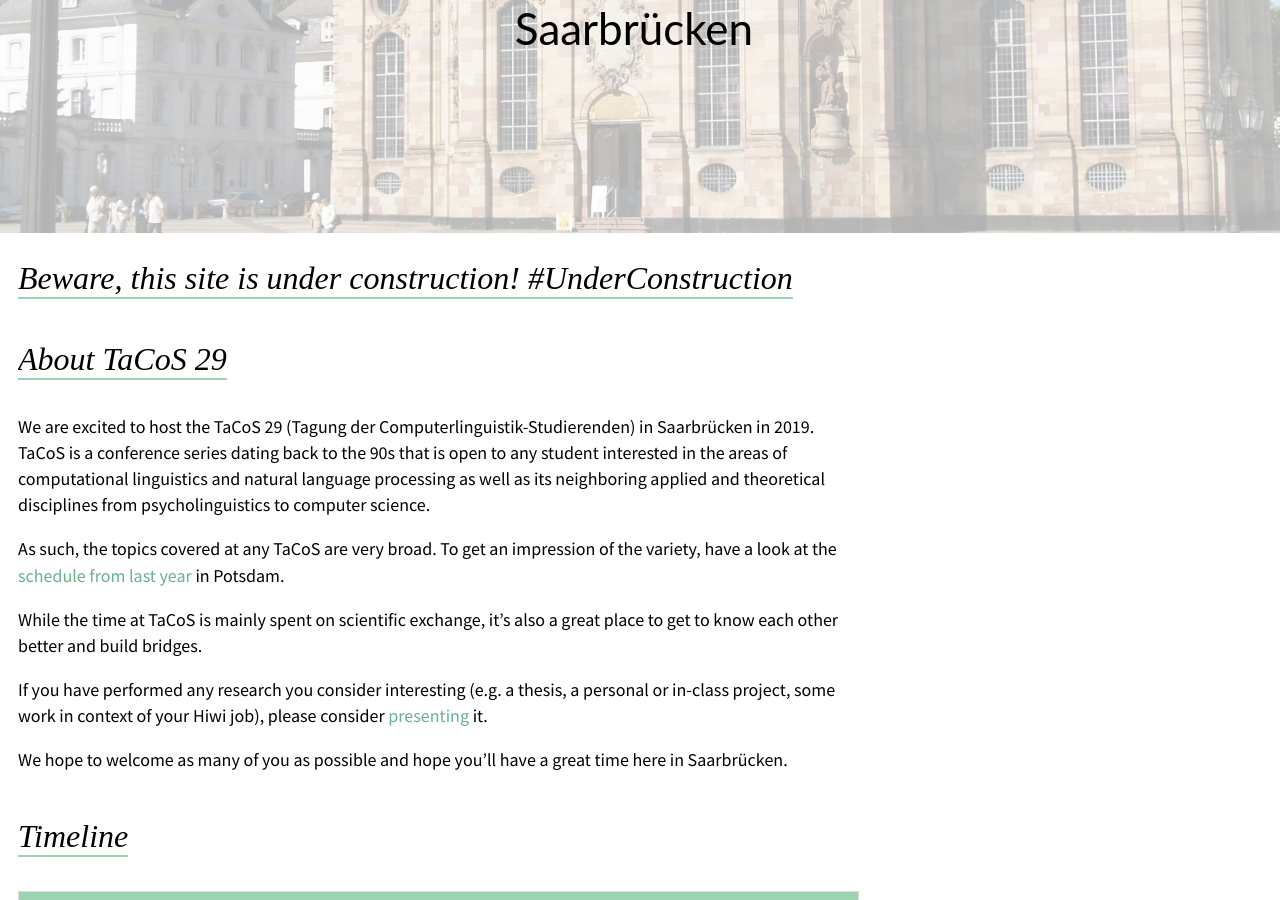
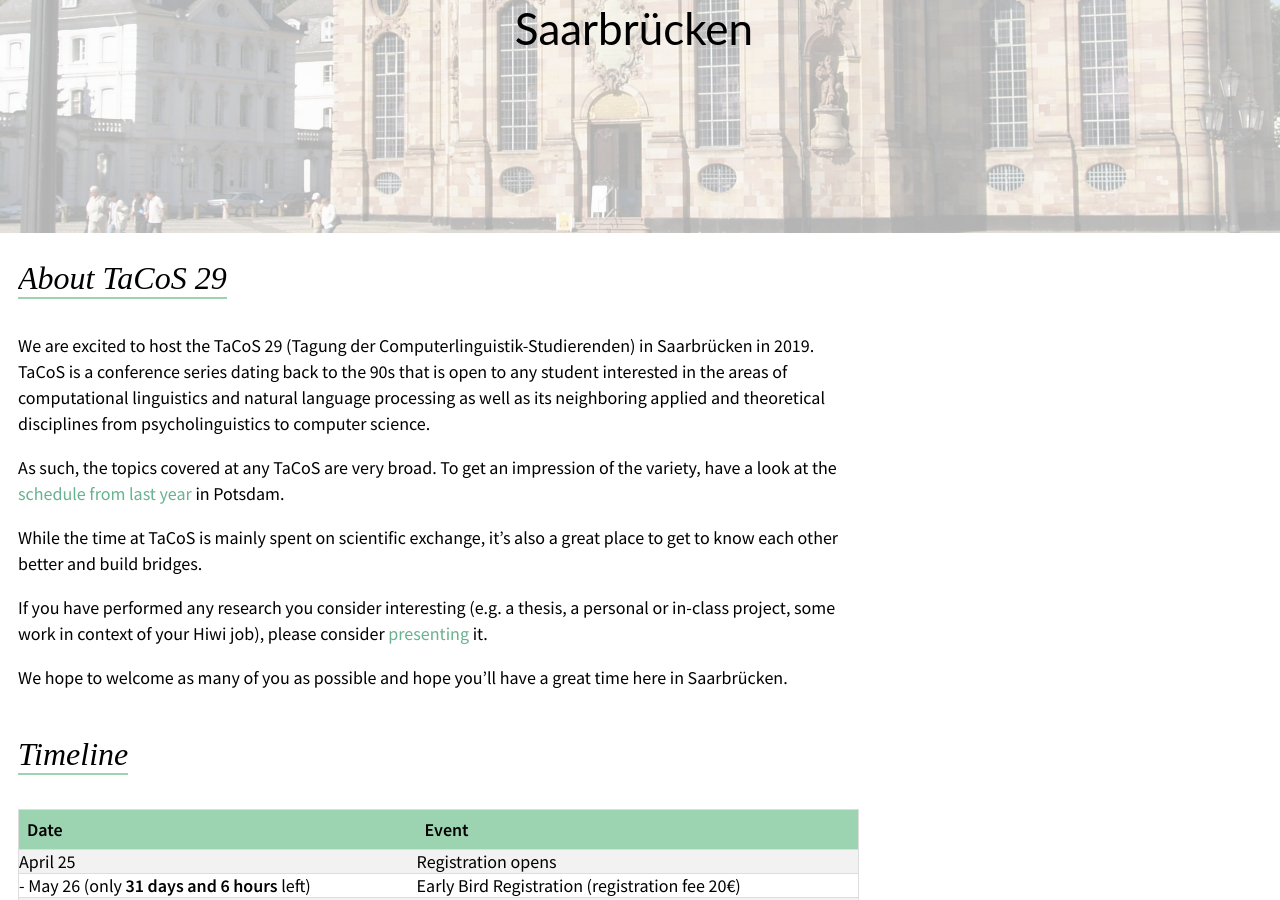
Before and after one commit to namednil/tacos29, a Jekyll site: the page built from index.md, in a window 1280 px wide and 900 px high, scrolled down 623 px. Built offline with Jekyll 4.4.1, drawn with Linux system fonts in a browser that asks for light colours; some web fonts are replaced.

Commit message:
Opened registration. Replaced Owl with taco.

```diff
--- a/index.md
+++ b/index.md
@@ -18,13 +18,6 @@ description: Meet other Coli students
   </div>
 </div>
 
-<div class="about" id="about">
-  <div class="inner">
-    <div class="about-text">
-    <h2>Beware, this site is under construction! #UnderConstruction</h2>
-    </div>
-  </div>
-</div>
 
 <div class="about" id="about">
   <div class="inner">
--- a/location.html
+++ b/location.html
@@ -7,6 +7,7 @@ layout: project
   <div class="inner">
     <div class="project-intro">
       <p>Did you know? Saarbrücken hosted the TaCoS also in 1995, 2006 and 2013.</p>
+      <img src="/images/logos/Taco.svg" alt="Owl with taco" style="text-align: center; width: 100%;">
     </div>
     <div class="project-main">
 
```
Also changed, not shown: registration.md (+1 -2 lines), images/logos/Taco.svg.
